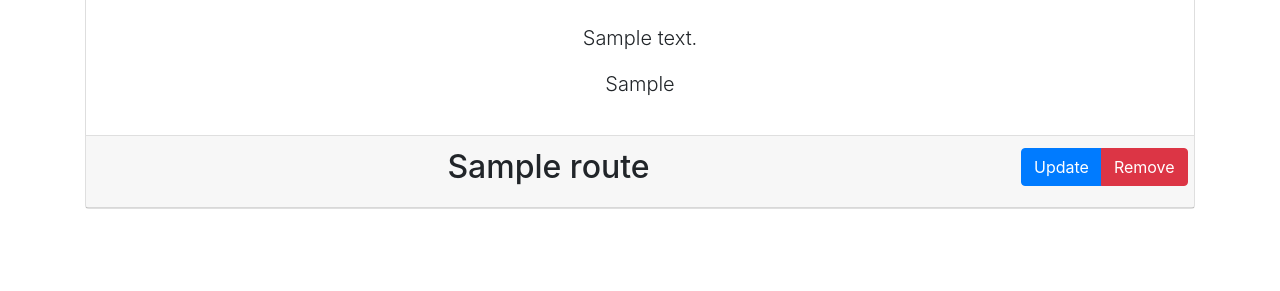
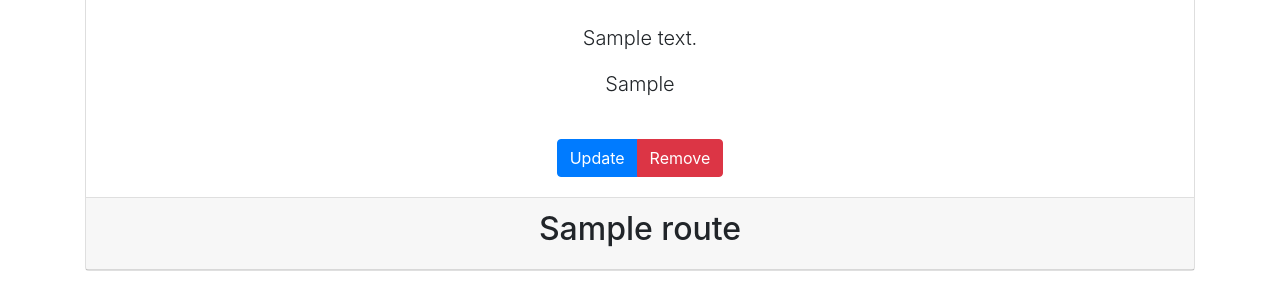
Before and after one commit to connorsullivan/WeatherToRide, a Flask app: page /dashboard in a window 1280 px wide. Shown: the part 977-1268 px from the top of the page. Before the commit the page ends 1186 px from the top, so only its background shows below. Run offline with Flask 2, Linux system fonts and the light colour scheme; a user stored in the database is signed in; tables that the repository leaves empty hold one stand-in row (values such as "Sample post"); parts of the project's set-up code (start-up, migrations or seed data) failed here and were passed over; some libraries are stand-ins or nearby versions.

Commit message:
New dashboard look

```diff
--- a/WeatherToRide/templates/dashboard.html
+++ b/WeatherToRide/templates/dashboard.html
@@ -37,18 +37,7 @@
         {% for location in locations %}
             <div class="card">
                 <div class="card-header" data-toggle="collapse" data-target="#location_{{ location.id }}">
-                    <div class="row">
-                        <div class="col-md-10">
-                            <h2>{{ location.name }}</h2>
-                        </div>
-                        <div class="col-md-2 text-right">
-                            <div class="btn-group">
-                                <a href="{{ url_for('update_location_view', id=location.id) }}"
-                                    class="btn btn-primary" role="button">Update</a>
-                                {{ form.submit(class_="btn btn-danger", value="Remove") }}
-                            </div>
-                        </div>
-                    </div>
+                    <h2>{{ location.name }}</h2>
                 </div>
                 <div id="location_{{ location.id }}" class="collapse {{ 'show' if loop.first }}" data-parent="#dashboard_accordion">
                     <div class="card-body">
@@ -114,7 +103,20 @@
                         {% else %}
                             <p>The weather for this location could not be loaded.</p>
                         {% endif %}
+
+                        <br>
+
+                        <form action="{{ url_for('delete_location_view', id=location.id) }}" method="POST">
+                            {{ form.csrf_token }}
+                            <div class="btn-group">
+                                <a href="{{ url_for('update_location_view', id=location.id) }}"
+                                    class="btn btn-primary" role="button">Update</a>
+                                {{ form.submit(class_="btn btn-danger", value="Remove") }}
+                            </div>
+                        </form>
+
                     </div>
+
                 </div>
             </div>
         {% endfor %}
@@ -122,18 +124,7 @@
         {% for route in routes %}
             <div class="card">
                 <div class="card-header" data-toggle="collapse" data-target="#route_{{ route.id }}">
-                    <div class="row">
-                        <div class="col-md-10">
-                            <h2>{{ route.name }}</h2>
-                        </div>
-                        <div class="col-md-2 text-right">
-                            <div class="btn-group">
-                                <a href="{{ url_for('update_route_view', id=route.id) }}"
-                                    class="btn btn-primary" role="button">Update</a>
-                                {{ form.submit(class_="btn btn-danger", value="Remove") }}
-                            </div>
-                        </div>
-                    </div>
+                    <h2>{{ route.name }}</h2>
                 </div>
                 <div id="route_{{ route.id }}" class="collapse" data-parent="#dashboard_accordion">
                     <div class="card-body">
@@ -143,6 +134,15 @@
                         <p class="lead">
                             {{ route.days|join(', ') }}
                         </p>
+                        <br>
+                        <form action="{{ url_for('delete_route_view', id=route.id) }}" method="POST">
+                            {{ form.csrf_token }}
+                            <div class="btn-group">
+                                <a href="{{ url_for('update_route_view', id=route.id) }}"
+                                    class="btn btn-primary" role="button">Update</a>
+                                {{ form.submit(class_="btn btn-danger", value="Remove") }}
+                            </div>
+                        </form>
                     </div>
                 </div>
             </div>
--- a/WeatherToRide/templates/route.html
+++ b/WeatherToRide/templates/route.html
@@ -32,12 +32,12 @@
         </div>
 
         <div class="form-group">
-            {{ render_field( form.days, class_="form-control" )}}
+            {{ render_field( form.days )}}
         </div>
 
-        <br><br><br><br><br><br><br><br><br>
+        <button type="submit" class="btn btn-primary">Submit</button>
 
-        <button type="submit" class="btn btn-primary">Submit</button>
+        <br><br>
 
     </form>
 
--- a/WeatherToRide/views/location.py
+++ b/WeatherToRide/views/location.py
@@ -92,7 +92,7 @@ def delete_location(user_id, location_id):
 
     # Delete any routes using this location
     routes = models.Route.query.filter_by(user_id=user.id)
-    routes = routes.filter(or_(models.Route.location_1 == location.id, models.Route.location_2 == location.id))
+    routes = routes.filter(or_(models.Route.location_id_1 == location.id, models.Route.location_id_2 == location.id))
     if routes:
         for route in routes:
             db.session.delete(route)
```
